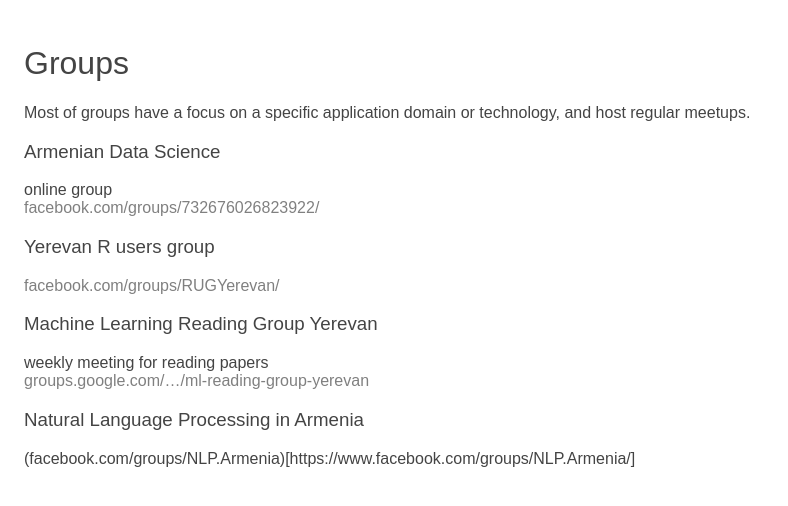
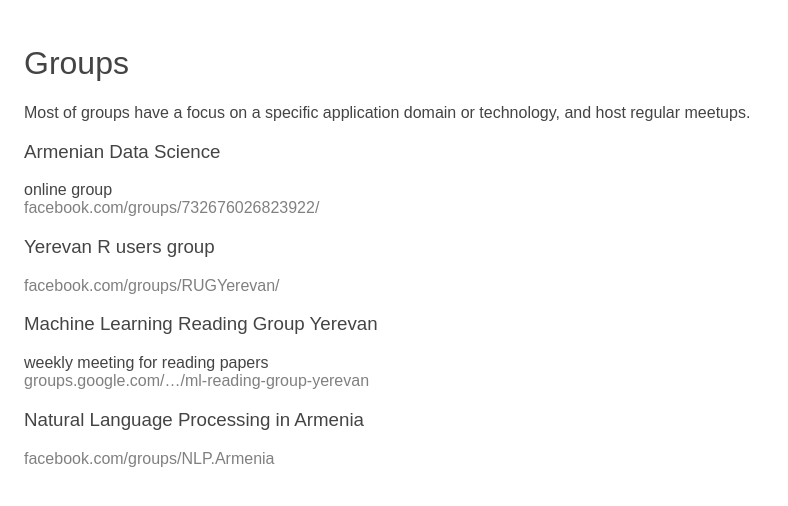
Before and after one commit to MLEVN/mlevn.github.io, a Jekyll site: the page built from groups/index.md, in a window 1280 px wide. Shown: the top 506 px of the page, without its empty margins (0-788 px from the left). Built offline with Jekyll 4.4.1, drawn with Linux system fonts in a browser that asks for light colours; nearby versions of some CDN libraries; our own code applies the rules of GitHub Pages for plain Markdown files.

Commit message:
Update index.md

```diff
--- a/groups/index.md
+++ b/groups/index.md
@@ -14,4 +14,4 @@
 [groups.google.com/.../ml-reading-group-yerevan](https://groups.google.com/forum/#!forum/ml-reading-group-yerevan)
 
 ### Natural Language Processing in Armenia
-(facebook.com/groups/NLP.Armenia)[https://www.facebook.com/groups/NLP.Armenia/]
+[facebook.com/groups/NLP.Armenia](https://www.facebook.com/groups/NLP.Armenia/)
```
